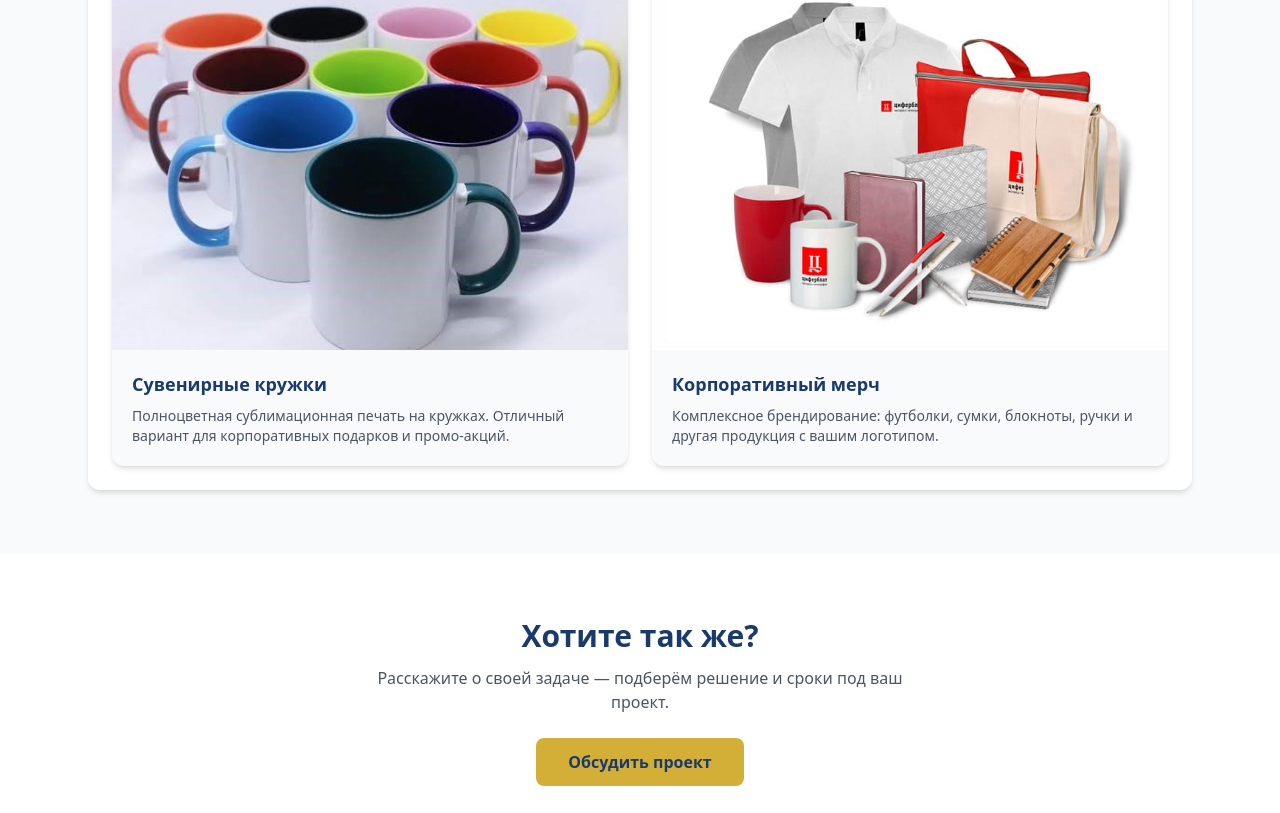
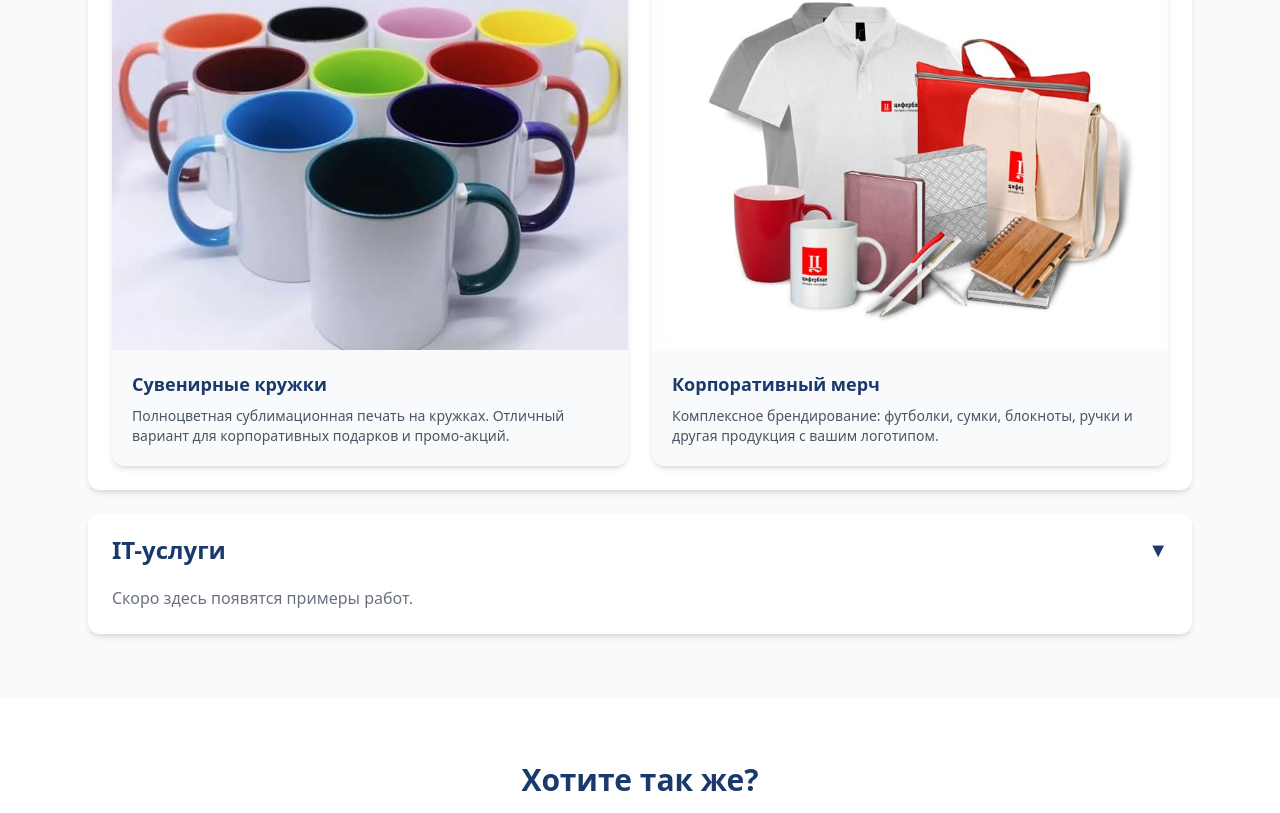
Before and after one commit to 64dima64dima-sys/shtamp-plus-site, a Next.js app: page /cases in a window 1280 px wide. Shown: the part 2937-3750 px from the top of the page. Built offline with nearby package versions, Linux system fonts and the light colour scheme.

Commit message:
Кейсы: добавлена категория IT-услуги

```diff
--- a/src/app/cases/page.tsx
+++ b/src/app/cases/page.tsx
@@ -4,6 +4,7 @@ import { useState, useEffect } from "react";
 import Image from "next/image";
 import Link from "next/link";
 
+// Тип одного кейса внутри категории
 type CaseItem = {
   id: number;
   title: string;
@@ -12,6 +13,7 @@ type CaseItem = {
   price: string | null;
 };
 
+// Тип категории — набор кейсов с общим заголовком и якорем
 type Category = {
   id: string;
   title: string;
@@ -108,11 +110,21 @@ const categories: Category[] = [
       },
     ],
   },
+  {
+    id: "it-uslugi",
+    title: "IT-услуги",
+    cases: [
+      // TODO: добавить кейсы — примеры сделанных сайтов и ботов
+    ],
+  },
 ];
 
 export default function Cases() {
+  // Объект вида { "pechati-i-shtampy": true, "poligrafiya": true, ... } —
+  // хранит, какая категория сейчас раскрыта
   const [openCategories, setOpenCategories] = useState<Record<string, boolean>>(
     () => {
+      // По умолчанию (пока нет данных об якоре) все категории открыты
       const initial: Record<string, boolean> = {};
       categories.forEach((category) => {
         initial[category.id] = true;
@@ -122,9 +134,11 @@ export default function Cases() {
   );
 
   useEffect(() => {
+    // window.location.hash доступен только в браузере, поэтому проверяем в useEffect
     const hash = window.location.hash.replace("#", "");
 
     if (hash) {
+      // Если в адресе есть якорь — раскрываем только соответствующую категорию
       const onlyOneOpen: Record<string, boolean> = {};
       categories.forEach((category) => {
         onlyOneOpen[category.id] = category.id === hash;
@@ -164,6 +178,7 @@ export default function Cases() {
               id={category.id}
               className="scroll-mt-24 bg-white rounded-xl shadow-md overflow-hidden"
             >
+              {/* Заголовок категории — кликабельный */}
               <button
                 onClick={() => toggleCategory(category.id)}
                 className="w-full flex items-center justify-between px-6 py-5 text-left"
@@ -176,6 +191,7 @@ export default function Cases() {
                 </span>
               </button>
 
+              {/* Содержимое категории — рендерится только если она открыта */}
               {isOpen && (
                 <div className="px-6 pb-6">
                   {category.cases.length === 0 ? (
```
